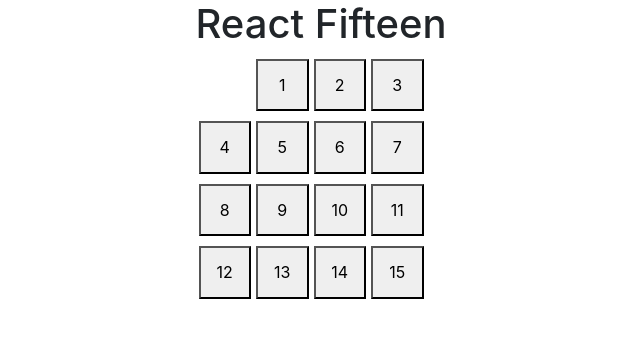
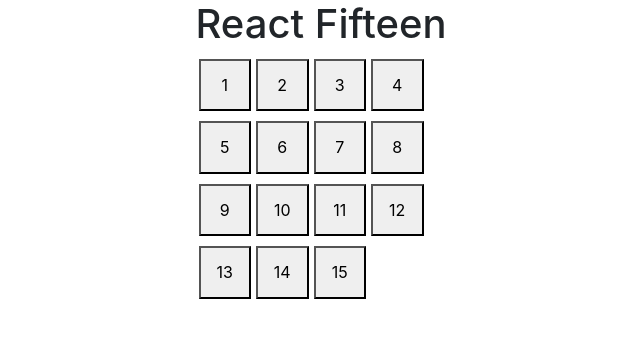
Before and after one commit to CodySelman/react-fifteen, a React (Create React App) app: page / in a window 1280 px wide. Shown: the top 338 px of the page, without its empty margins (319-959 px from the left). Built offline with nearby package versions, Linux system fonts and the light colour scheme.

Commit message:
Changed value of cells from 0-15 to 1-16.

```diff
--- a/src/App.js
+++ b/src/App.js
@@ -14,8 +14,8 @@ class App extends Component {
   }
   gameStart() {
     let newCells = [];
-    for (let i = 0; i < 16; i += 1) {
-      let cell = { value: i, index: i };
+    for (let i = 1; i < 17; i += 1) {
+      let cell = { value: i };
       newCells.push(cell);
     }
     this.setState({
--- a/src/Cell.js
+++ b/src/Cell.js
@@ -4,7 +4,7 @@ import './Cell.css';
 const Cell = props => {
     return(
         <button className=
-                {props.value === 0 ?
+                {props.value === 16 ?
                 "Cell--cell Cell--cell-blank" :
                 'Cell--cell'}
                 onClick={props.onClick}>
```
